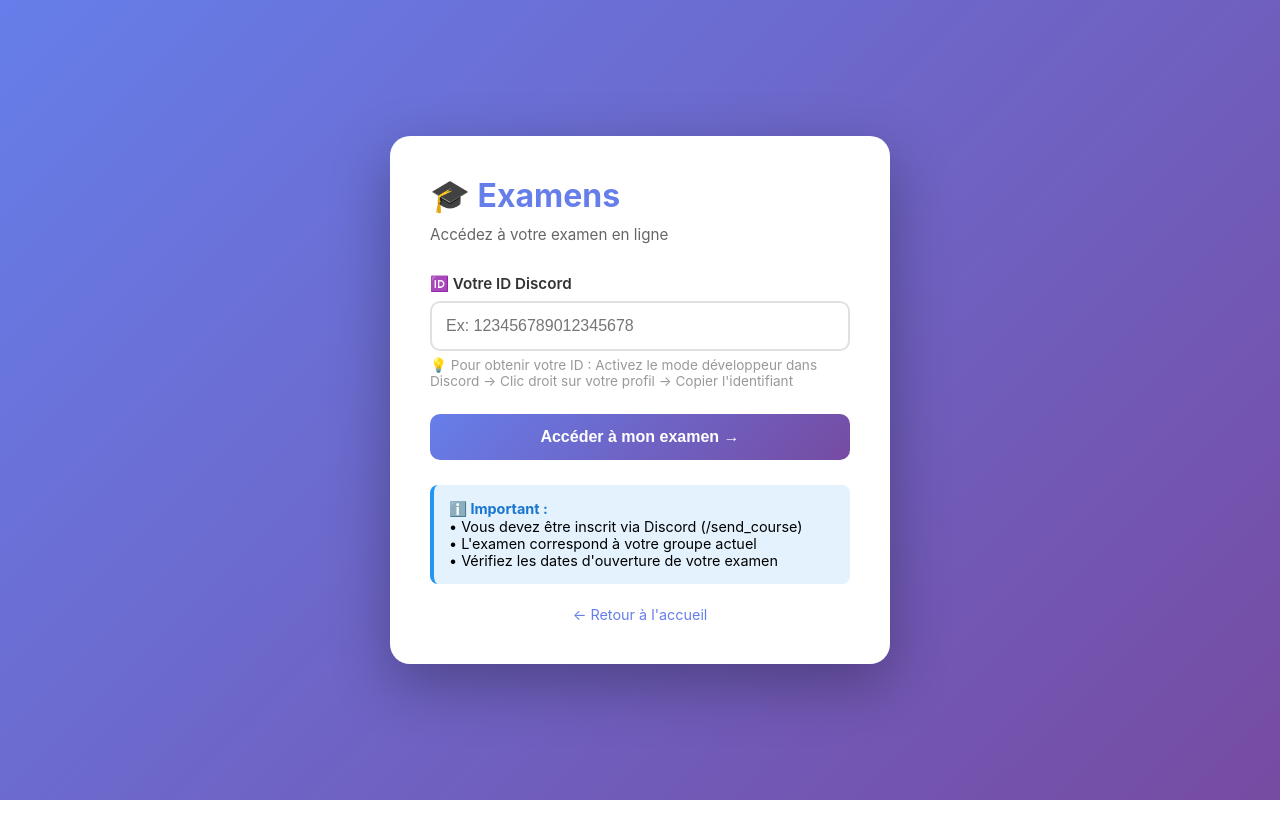
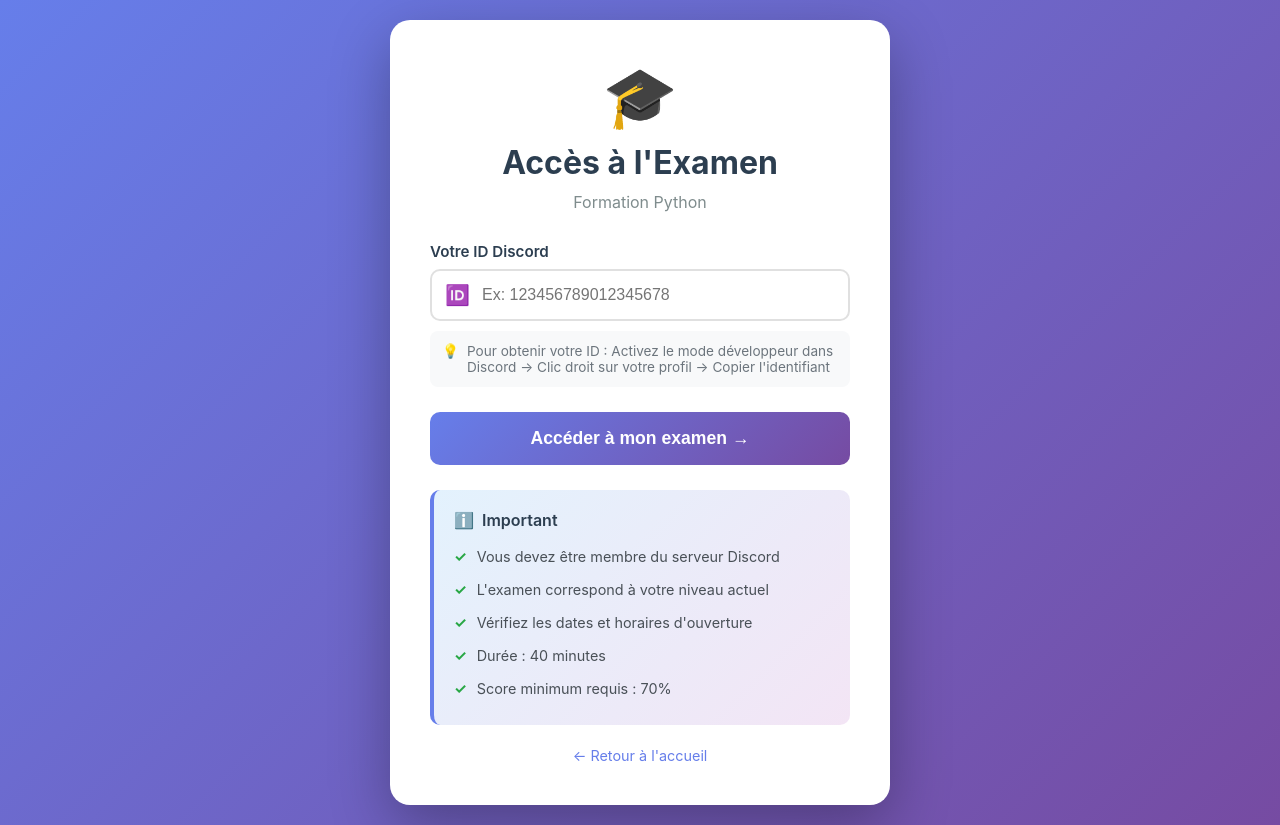
Before and after one commit to ploozy/projet_finale, a Flask app: page /exams in a window 1280 px wide. Before the commit the page ends 800 px from the top, so only its background shows below. Run offline with Flask 3, Linux system fonts and the light colour scheme.

Commit message:
Update exams.html

```diff
--- a/web/templates/exams.html
+++ b/web/templates/exams.html
@@ -3,7 +3,7 @@
 <head>
     <meta charset="UTF-8">
     <meta name="viewport" content="width=device-width, initial-scale=1.0">
-    <title>Examens - Plateforme de Formation</title>
+    <title>Accès Examen - Formation Python</title>
     <style>
         * {
             margin: 0;
@@ -23,23 +23,32 @@
 
         .container {
             background: white;
+            padding: 40px;
             border-radius: 20px;
-            padding: 40px;
+            box-shadow: 0 20px 60px rgba(0, 0, 0, 0.3);
             max-width: 500px;
             width: 100%;
-            box-shadow: 0 20px 60px rgba(0,0,0,0.3);
+        }
+
+        .header {
+            text-align: center;
+            margin-bottom: 30px;
+        }
+
+        .icon {
+            font-size: 60px;
+            margin-bottom: 10px;
         }
 
         h1 {
-            color: #667eea;
+            color: #2c3e50;
+            font-size: 2rem;
             margin-bottom: 10px;
-            font-size: 2rem;
         }
 
         .subtitle {
-            color: #666;
-            margin-bottom: 30px;
-            font-size: 0.95rem;
+            color: #7f8c8d;
+            font-size: 1rem;
         }
 
         .form-group {
@@ -48,18 +57,31 @@
 
         label {
             display: block;
+            color: #2c3e50;
+            font-weight: 600;
             margin-bottom: 8px;
-            color: #333;
-            font-weight: 600;
             font-size: 0.95rem;
+        }
+
+        .input-wrapper {
+            position: relative;
+        }
+
+        .input-icon {
+            position: absolute;
+            left: 15px;
+            top: 50%;
+            transform: translateY(-50%);
+            color: #7f8c8d;
+            font-size: 20px;
         }
 
         input[type="text"] {
             width: 100%;
-            padding: 14px;
+            padding: 15px 15px 15px 50px;
             border: 2px solid #e0e0e0;
             border-radius: 10px;
-            font-size: 16px;
+            font-size: 1rem;
             transition: all 0.3s;
         }
 
@@ -70,53 +92,105 @@
         }
 
         .help-text {
+            display: flex;
+            align-items: flex-start;
+            margin-top: 10px;
+            padding: 12px;
+            background: #f8f9fa;
+            border-radius: 8px;
             font-size: 0.85rem;
-            color: #999;
-            margin-top: 6px;
+            color: #6c757d;
         }
 
-        .btn {
+        .help-icon {
+            margin-right: 8px;
+            flex-shrink: 0;
+        }
+
+        button {
             width: 100%;
-            padding: 14px;
+            padding: 16px;
             background: linear-gradient(135deg, #667eea 0%, #764ba2 100%);
             color: white;
             border: none;
             border-radius: 10px;
-            font-size: 16px;
+            font-size: 1.1rem;
             font-weight: 600;
             cursor: pointer;
-            transition: transform 0.2s, box-shadow 0.2s;
+            transition: all 0.3s;
         }
 
-        .btn:hover {
+        button:hover {
             transform: translateY(-2px);
             box-shadow: 0 10px 25px rgba(102, 126, 234, 0.4);
         }
 
-        .btn:active {
+        button:active {
             transform: translateY(0);
+        }
+
+        .info-box {
+            margin-top: 25px;
+            padding: 20px;
+            background: linear-gradient(135deg, #e3f2fd 0%, #f3e5f5 100%);
+            border-radius: 10px;
+            border-left: 4px solid #667eea;
+        }
+
+        .info-title {
+            font-weight: 600;
+            color: #2c3e50;
+            margin-bottom: 10px;
+            display: flex;
+            align-items: center;
+        }
+
+        .info-title::before {
+            content: "ℹ️";
+            margin-right: 8px;
+        }
+
+        .info-list {
+            list-style: none;
+            padding: 0;
+        }
+
+        .info-list li {
+            padding: 8px 0;
+            color: #495057;
+            font-size: 0.9rem;
+            display: flex;
+            align-items: flex-start;
+        }
+
+        .info-list li::before {
+            content: "✓";
+            color: #28a745;
+            font-weight: bold;
+            margin-right: 10px;
+            flex-shrink: 0;
         }
 
         .error {
             background: #fee;
-            border-left: 4px solid #f44;
+            border-left: 4px solid #dc3545;
             padding: 15px;
+            border-radius: 8px;
             margin-bottom: 20px;
-            border-radius: 8px;
-            color: #c00;
+            color: #721c24;
         }
 
-        .info-box {
-            background: #e3f2fd;
-            border-left: 4px solid #2196f3;
-            padding: 15px;
-            margin-top: 25px;
-            border-radius: 8px;
-            font-size: 0.9rem;
+        .error-title {
+            font-weight: 600;
+            margin-bottom: 5px;
+            display: flex;
+            align-items: center;
         }
 
-        .info-box strong {
-            color: #1976d2;
+        .error-title::before {
+            content: "✖";
+            margin-right: 8px;
+            color: #dc3545;
         }
 
         .back-link {
@@ -133,44 +207,70 @@
         .back-link a:hover {
             text-decoration: underline;
         }
+
+        @media (max-width: 600px) {
+            .container {
+                padding: 30px 20px;
+            }
+
+            h1 {
+                font-size: 1.5rem;
+            }
+
+            .icon {
+                font-size: 50px;
+            }
+        }
     </style>
 </head>
 <body>
     <div class="container">
-        <h1>🎓 Examens</h1>
-        <p class="subtitle">Accédez à votre examen en ligne</p>
+        <div class="header">
+            <div class="icon">🎓</div>
+            <h1>Accès à l'Examen</h1>
+            <p class="subtitle">Formation Python</p>
+        </div>
 
         {% if error %}
         <div class="error">
-            <strong>❌ Erreur :</strong> {{ error }}
+            <div class="error-title">Erreur</div>
+            <p>{{ error }}</p>
         </div>
         {% endif %}
 
         <form method="POST" action="/exams">
             <div class="form-group">
-                <label for="user_id">🆔 Votre ID Discord</label>
+                <label for="user_id">Votre ID Discord</label>
+                <div class="input-wrapper">
+                    <span class="input-icon">🆔</span>
                     <input
                         type="text"
                         id="user_id"
                         name="user_id"
                         placeholder="Ex: 123456789012345678"
                         required
-                    pattern="[0-9]+"
-                    title="L'ID Discord doit être un nombre"
+                        pattern="[0-9]{17,19}"
+                        title="L'ID Discord doit contenir entre 17 et 19 chiffres"
                     >
-                <p class="help-text">
-                    💡 Pour obtenir votre ID : Activez le mode développeur dans Discord → Clic droit sur votre profil → Copier l'identifiant
-                </p>
+                </div>
+                <div class="help-text">
+                    <span class="help-icon">💡</span>
+                    <span>Pour obtenir votre ID : Activez le mode développeur dans Discord → Clic droit sur votre profil → Copier l'identifiant</span>
+                </div>
             </div>
 
-            <button type="submit" class="btn">Accéder à mon examen →</button>
+            <button type="submit">Accéder à mon examen →</button>
         </form>
 
         <div class="info-box">
-            <strong>ℹ️ Important :</strong><br>
-            • Vous devez être inscrit via Discord (/send_course)<br>
-            • L'examen correspond à votre groupe actuel<br>
-            • Vérifiez les dates d'ouverture de votre examen
+            <div class="info-title">Important</div>
+            <ul class="info-list">
+                <li>Vous devez être membre du serveur Discord</li>
+                <li>L'examen correspond à votre niveau actuel</li>
+                <li>Vérifiez les dates et horaires d'ouverture</li>
+                <li>Durée : 40 minutes</li>
+                <li>Score minimum requis : 70%</li>
+            </ul>
         </div>
 
         <div class="back-link">
```
Lines whose indentation alone changed are shown as unchanged.
